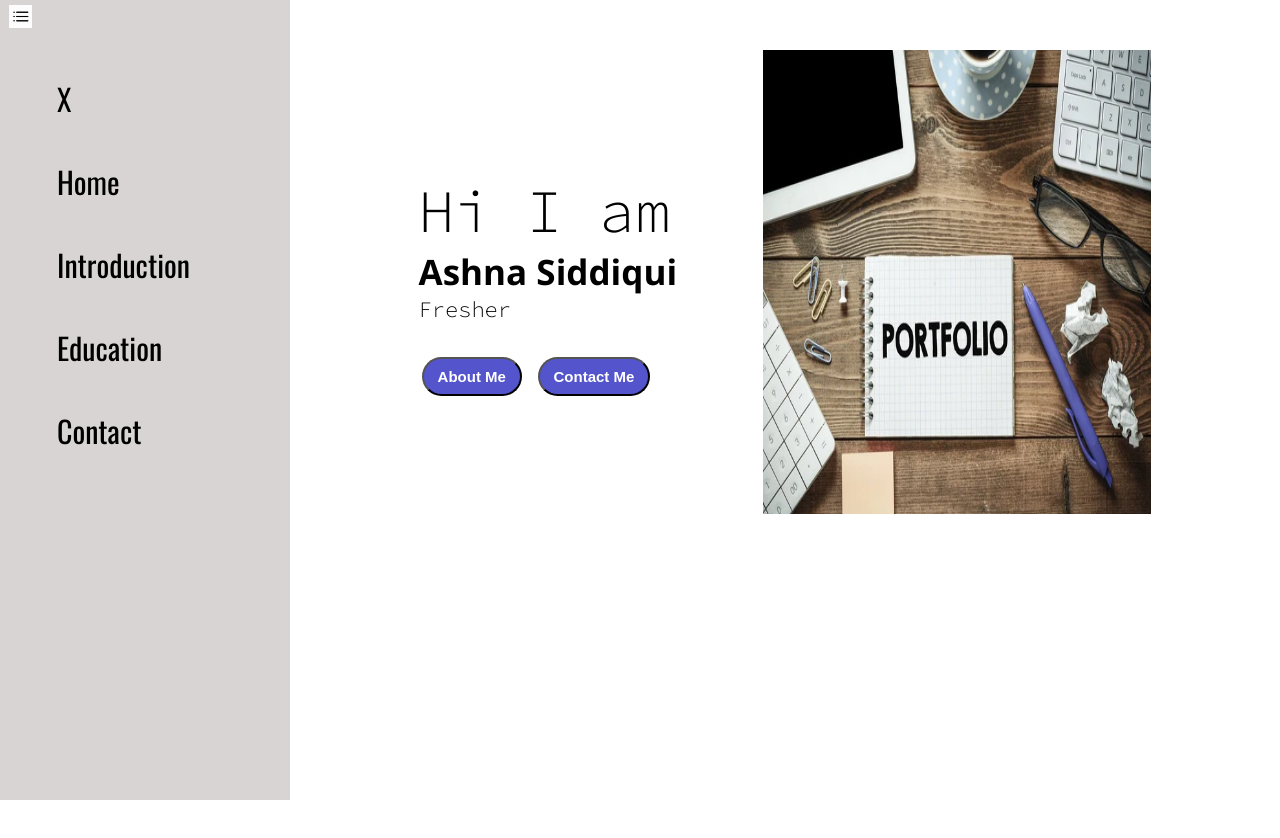
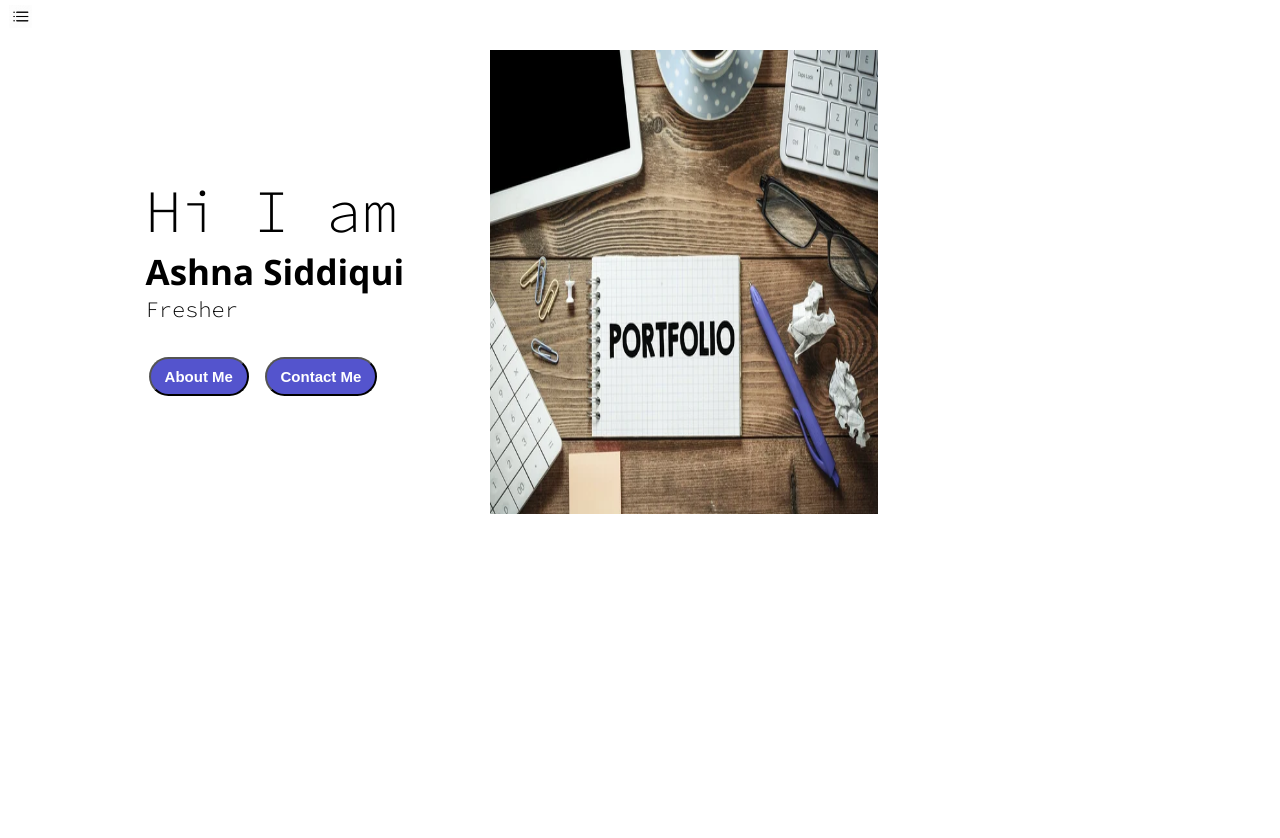
Before and after one commit to ashnaa20/Portfolio, a plain HTML site: page index.html in a window 1280 px wide. After the commit the page ends 800 px from the top, so only its background shows below. Drawn offline with nearby package versions, Linux system fonts and the light colour scheme.

Commit message:
Update style.css

```diff
--- a/style.css
+++ b/style.css
@@ -7,10 +7,12 @@
 }
 .sidebar{
     background-color: rgb(216, 212, 212);
-width:300px;
+width: 0;
 font-family: Oswald, sans-serif;
 height:100vh;
-transition: transform 0.3s ease-in;
+overflow-x: hidden;
+overflow-y: hidden;
+z-index: 1;
 }
 .sidebar nav{
  padding:57px;
@@ -86,11 +88,7 @@ font-family: 'Segoe UI', Tahoma, Geneva, Verdana, sans-serif;
     .devpic img{
         height:58vh;
         width:388px;}
-    .sidebargo{
-            transform:translate(-300px,0px);
-            position:absolute;
 
-    }
     .ham{
         position:absolute;
         top:5px;
@@ -98,3 +96,8 @@ font-family: 'Segoe UI', Tahoma, Geneva, Verdana, sans-serif;
 color:  rgb(216, 212, 212);
 cursor:pointer;
     }
+    .cross{
+        position:relative;
+        bottom:80px;
+        left:164px;
+    }
```
